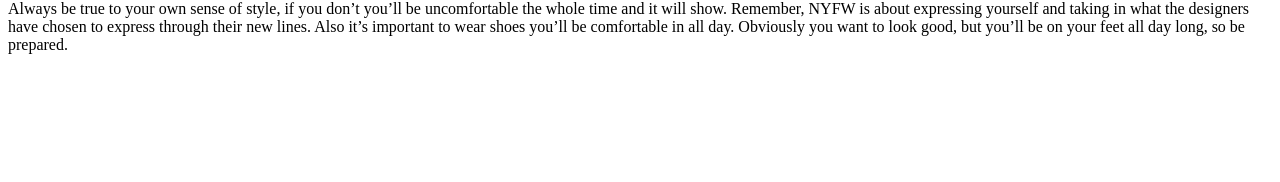
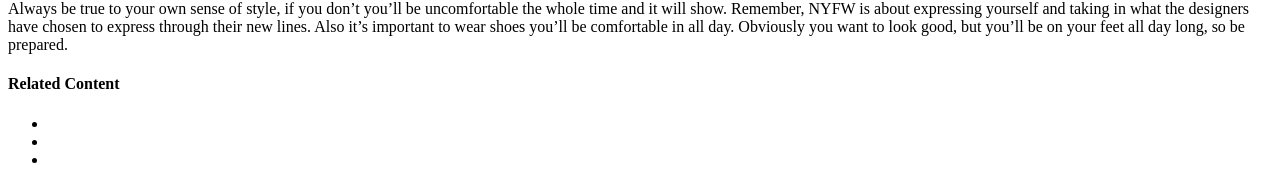
Before and after one commit to Weltgeist/Fashionista, a plain HTML site: page index.html in a window 1280 px wide. Shown: the part 1616-1798 px from the top of the page. Before the commit the page ends 1686 px from the top, so only its background shows below. Drawn offline with Linux system fonts and the light colour scheme.

Commit message:
Added Relatec content section

```diff
--- a/index.html
+++ b/index.html
@@ -25,6 +25,12 @@
 		Remember, NYFW is about expressing yourself and taking in what the designers have chosen to express through their new lines.
 		Also it’s important to wear shoes you’ll be comfortable in all day.
 		Obviously you want to look good, but you’ll be on your feet all day long, so be prepared.</p>
+		<h4>Related Content</h4>
+		<ul>
+		<li></li>
+		<li></li>
+		<li></li>
+		</ul>
 	</body>
 	<footer>
 	</footer>
```
